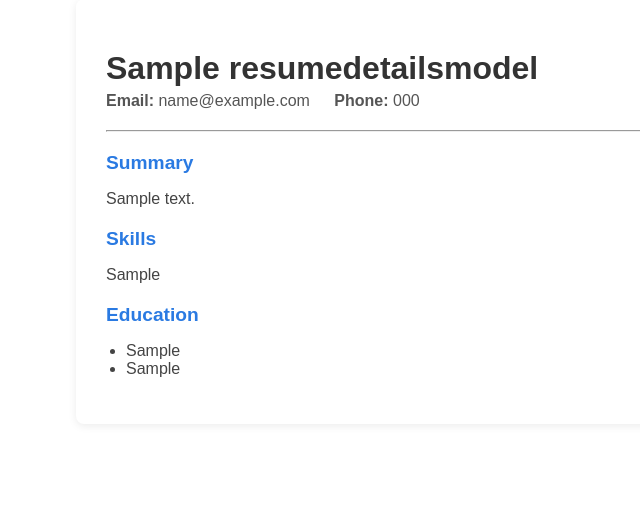
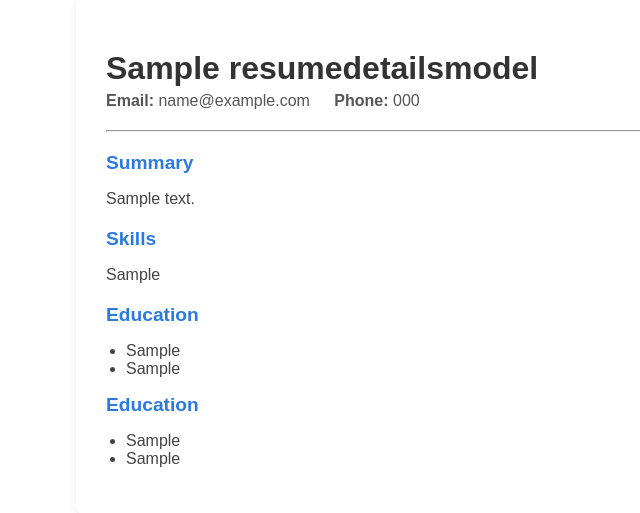
Before and after one commit to zohaibk22/cv-gen, a Django app: page /1/ in a window 1280 px wide. Shown: the part 41-554 px from the top of the page, without its empty margins (184-824 px from the left). Run offline with Django 5.2, Linux system fonts and the light colour scheme; tables that the repository leaves empty hold one stand-in row (values such as "Sample post").

Commit message:
updating tempalte

```diff
--- a/cv_generator/templates/cv_generator/resume_template.html
+++ b/cv_generator/templates/cv_generator/resume_template.html
@@ -27,6 +27,11 @@
                 <li>{{resume.school}}</li>
                 <li>{{resume.university}}</li>
             </ul>
+            <h2 style="font-size: 1.2em; color: #2a7ae2; margin-bottom: 8px;">Education</h2>
+            <ul style="color: #444; padding-left: 20px;">
+                <li>{{resume.school}}</li>
+                <li>{{resume.university}}</li>
+            </ul>
         </section>
     </div>
 
```
